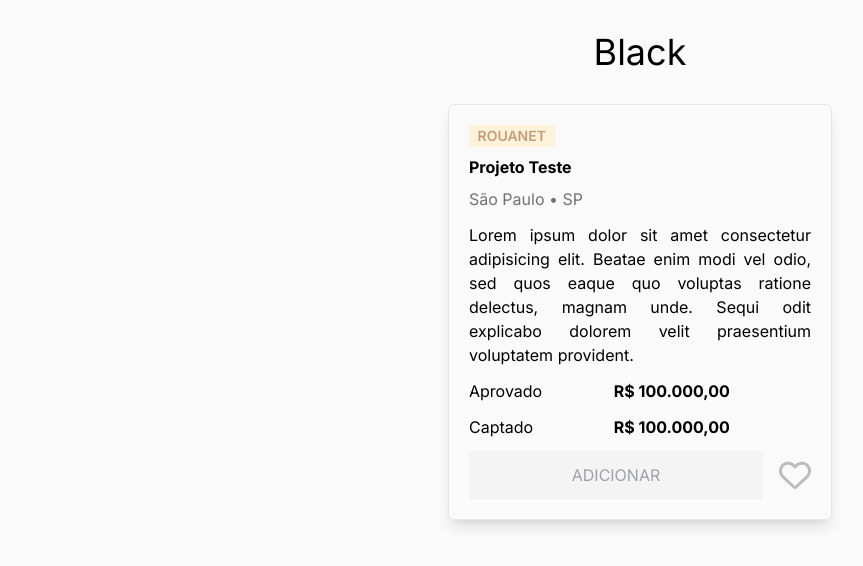
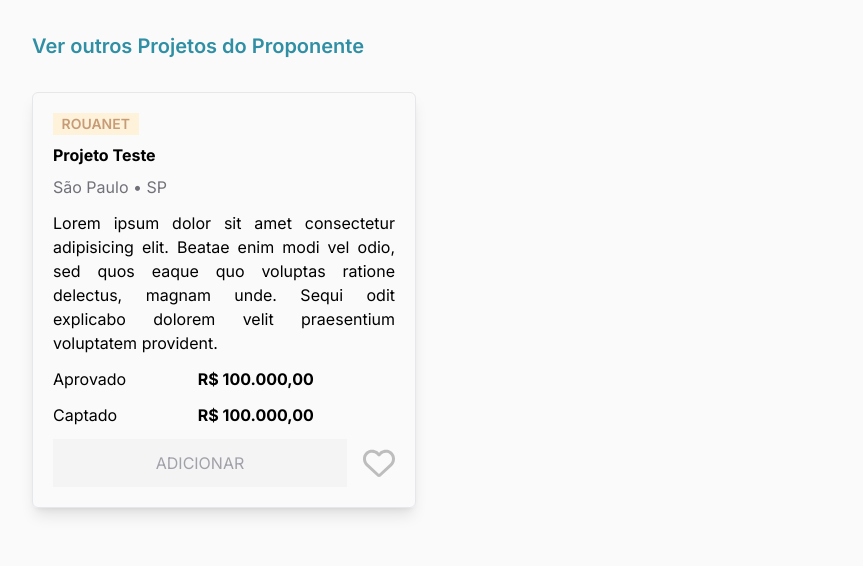
Before and after one commit to Hzimr/simbi-teste, a Next.js app: page / in a window 1280 px wide. Shown: the top 566 px of the page, without its empty margins (0-863 px from the left). Built offline with nearby package versions, Linux system fonts and the light colour scheme.

Commit message:
style: created initial style in home

```diff
--- a/src/app/page.tsx
+++ b/src/app/page.tsx
@@ -2,8 +2,10 @@ import { CardSlide } from './components/slide/cardslide'
 
 export default function Home() {
   return (
-    <main className="flex min-h-screen flex-col items-center gap-8 bg-neutral-50 p-8">
-      <h1 className="text-4xl text-black">Black</h1>
+    <main className="flex min-h-screen flex-col items-start gap-8 bg-neutral-50 p-8">
+      <h1 className="text-link text-xl font-semibold">
+        Ver outros Projetos do Proponente
+      </h1>
       <CardSlide />
     </main>
   )
--- a/tailwind.config.ts
+++ b/tailwind.config.ts
@@ -16,6 +16,7 @@ const config: Config = {
       colors: {
         rouanet: '#FFF2DB',
         textrouanet: '#C69C77',
+        link: '#308FA4',
       },
     },
   },
```
